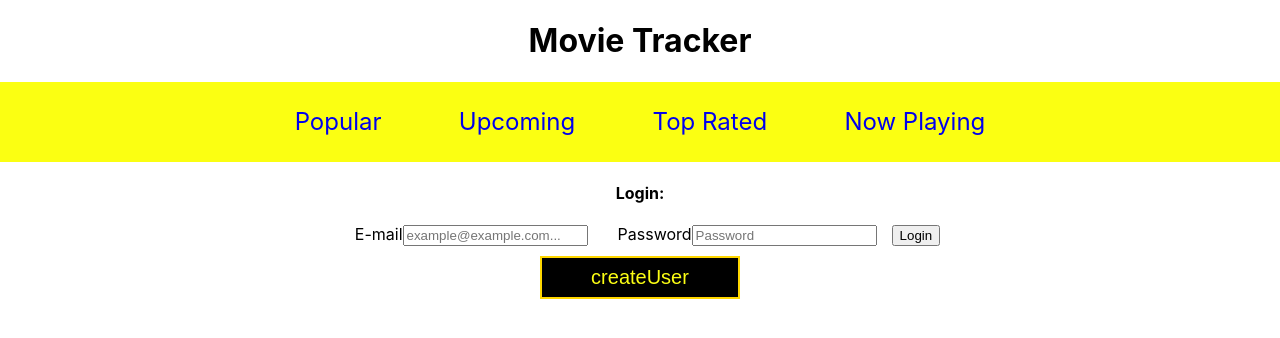
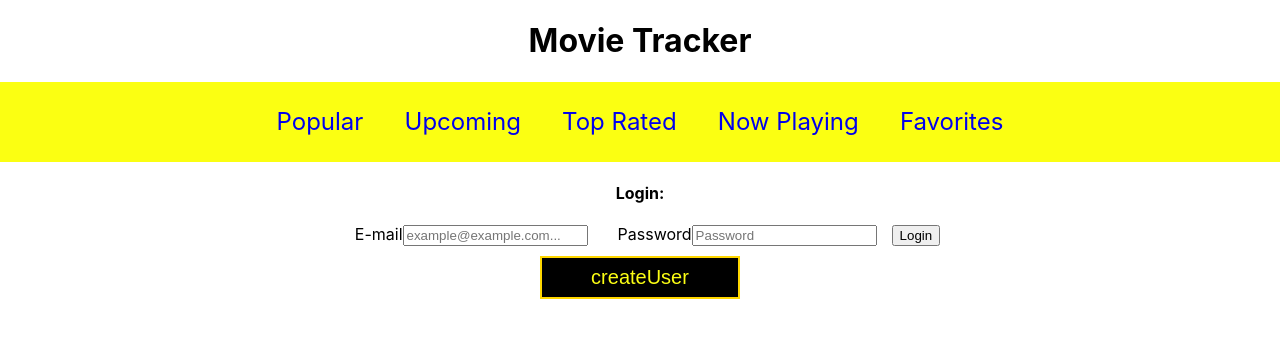
Before and after one commit to kobesparrow/movie-tracker, a React (Create React App) app: page / in a window 1280 px wide. Shown: the top 338 px of the page. Built offline with nearby package versions, Linux system fonts and the light colour scheme; no server answers.

Commit message:
User favorites updated to global state tree, still not showing on DOM

```diff
--- a/src/App.js
+++ b/src/App.js
@@ -2,7 +2,7 @@ import React, { Component } from 'react';
 import { popularFetcher } from './api/genreFetcher';
 import { connect } from 'react-redux';
 import './base.scss';
-import { displayMovies } from './actions';
+import { displayMovies, displayFavorites } from './actions';
 import { Route } from 'react-router-dom';
 import HeaderNav from './components/HeaderNav/HeaderNav'
 import DisplayArea from './containers/DisplayArea/DisplayArea'
@@ -24,10 +24,23 @@ class App extends Component {
     }
   }
 
+  getFavorites = (userId) => {
+    const user = userId
+    fetch(`http://localhost:3000/api/users/${user}/favorites`)
+      .then(response => response.json())
+      // favorites are being saved to global state tree but not showing
+      .then(favorites => this.props.displayFavorites(favorites.data))
+      .catch(error => console.log(error.message))
+  }
+
   render() {
     return (
       <div className="App">
-        <HeaderNav getMovies={ this.getMovies }/>
+        <HeaderNav
+          getMovies={ this.getMovies }
+          getFavorites={ this.getFavorites }
+          userId={ this.props.user.id }
+        />
         <UserInputs />
         <Route exact path='/popular' component={DisplayArea} />
         <Route exact path='/upcoming' component={DisplayArea} />
@@ -53,7 +66,8 @@ const mapStateToProps = (state) => ({
 })
 
 const mapDispatchToProps = (dispatch) => ({
-  displayMovies: (movies) => dispatch(displayMovies(movies))
+  displayMovies: (movies) => dispatch(displayMovies(movies)),
+  displayFavorites: (favoriteMovies) => dispatch(displayFavorites(favoriteMovies))
 })
 
 
--- a/src/actions/index.js
+++ b/src/actions/index.js
@@ -6,6 +6,11 @@ export const displayMovies = (movies) => ({
 export const toggleFavorite = (movieId) => ({
   type: 'TOGGLE_FAVORITE',
   movieId
+})
+
+export const displayFavorites = (favorites) => ({
+  type: 'DISPLAY_FAVORITES',
+  favorites
 })
 
 export const loginUser = (currentUser) => ({
--- a/src/components/HeaderNav/HeaderNav.js
+++ b/src/components/HeaderNav/HeaderNav.js
@@ -14,6 +14,7 @@ export default class HeaderNav extends Component {
             <NavLink to='/upcoming' onClick={ () => this.props.getMovies('upcoming?') } className='nav'>Upcoming</NavLink>
             <NavLink to='/toprated' onClick={ () => this.props.getMovies('top_rated?') } className='nav'>Top Rated</NavLink>
             <NavLink to='/nowplaying' onClick={ () => this.props.getMovies('now_playing?') } className='nav'>Now Playing</NavLink>
+            <NavLink to='/favorites' onClick={ () => this.props.getFavorites(this.props.userId) } className='nav'>Favorites</NavLink>
           </header>
         </section>
       </div>
--- a/src/reducers/movieReducer.js
+++ b/src/reducers/movieReducer.js
@@ -19,6 +19,8 @@ export const movieReducer = ( state=[], action) => {
           return movie
         })
         return newState
+      case 'DISPLAY_FAVORITES':
+        return action.favorites
     default:
       return state
   }
```
